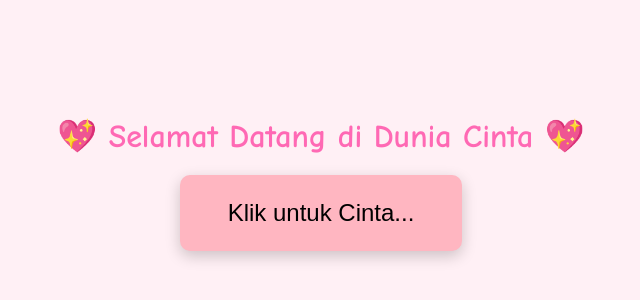
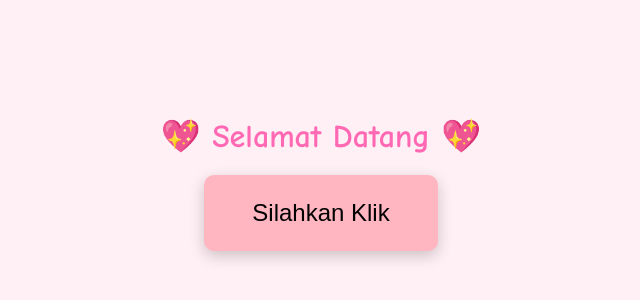
Before and after one commit to gilangrizkyr/Dadah, a plain HTML site: page index.html in a window 1280 px wide. Shown: the part 216-516 px from the top of the page, without its empty margins (319-959 px from the left). Drawn offline with Linux system fonts and the light colour scheme.

Commit message:
first commit1

```diff
--- a/index.html
+++ b/index.html
@@ -85,8 +85,8 @@
   </style>
 </head>
 <body>
-  <h1>💖 Selamat Datang di Dunia Cinta 💖</h1>
-  <button onclick="triggerBunga()">Klik untuk Cinta...</button>
+  <h1>💖 Selamat Datang 💖</h1>
+  <button onclick="triggerBunga()">Silahkan Klik</button>
 
   <div id="jumpscare">
     <img src="https://encrypted-tbn0.gstatic.com/images?q=tbn:ANd9GcSY08n4emzdxnuOttVPxLfZ4KDPASIYTm3LEw&s" alt="Jumpscare">
```
